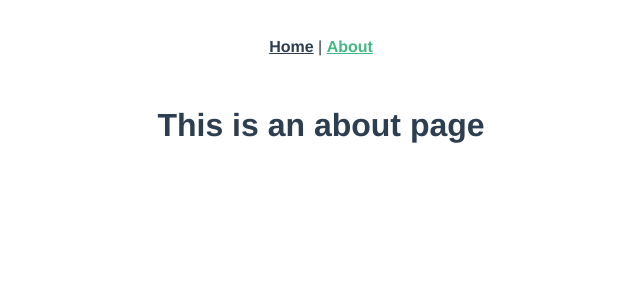
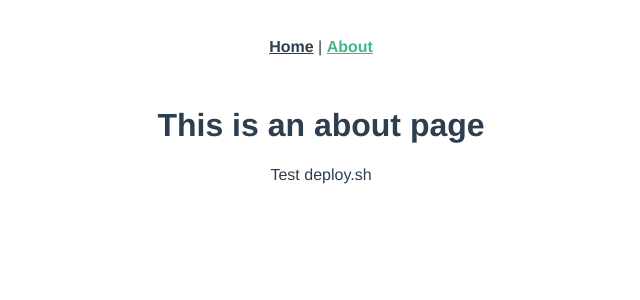
Before and after one commit to angelgardt/nglgrdt, a Vue app: page /#/about in a window 1280 px wide. Shown: the top 300 px of the page, without its empty margins (319-959 px from the left). Built offline with nearby package versions, Linux system fonts and the light colour scheme.

Commit message:
add deploy.sh

```diff
--- a/package.json
+++ b/package.json
@@ -5,7 +5,8 @@
   "scripts": {
     "serve": "vue-cli-service serve",
     "build": "vue-cli-service build",
-    "lint": "vue-cli-service lint"
+    "lint": "vue-cli-service lint",
+    "deploy": "bash deploy.sh"
   },
   "dependencies": {
     "core-js": "^3.8.3",
--- a/src/views/AboutView.vue
+++ b/src/views/AboutView.vue
@@ -2,4 +2,7 @@
   <div class="about">
     <h1>This is an about page</h1>
   </div>
+  <div>
+    Test deploy.sh
+  </div>
 </template>
```
Also changed, not shown: 1 other file (tests, documents, lock files or other folders).
